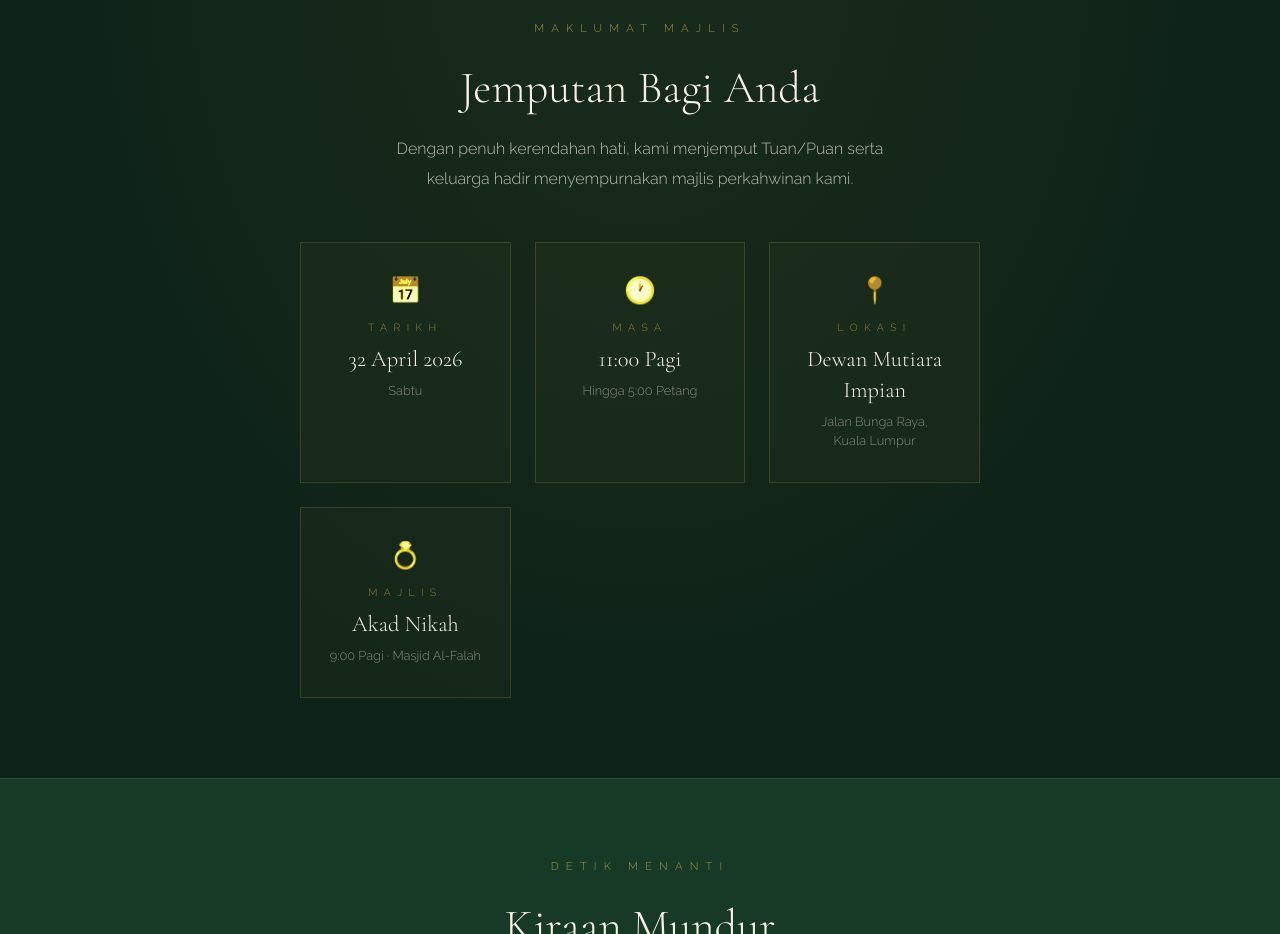
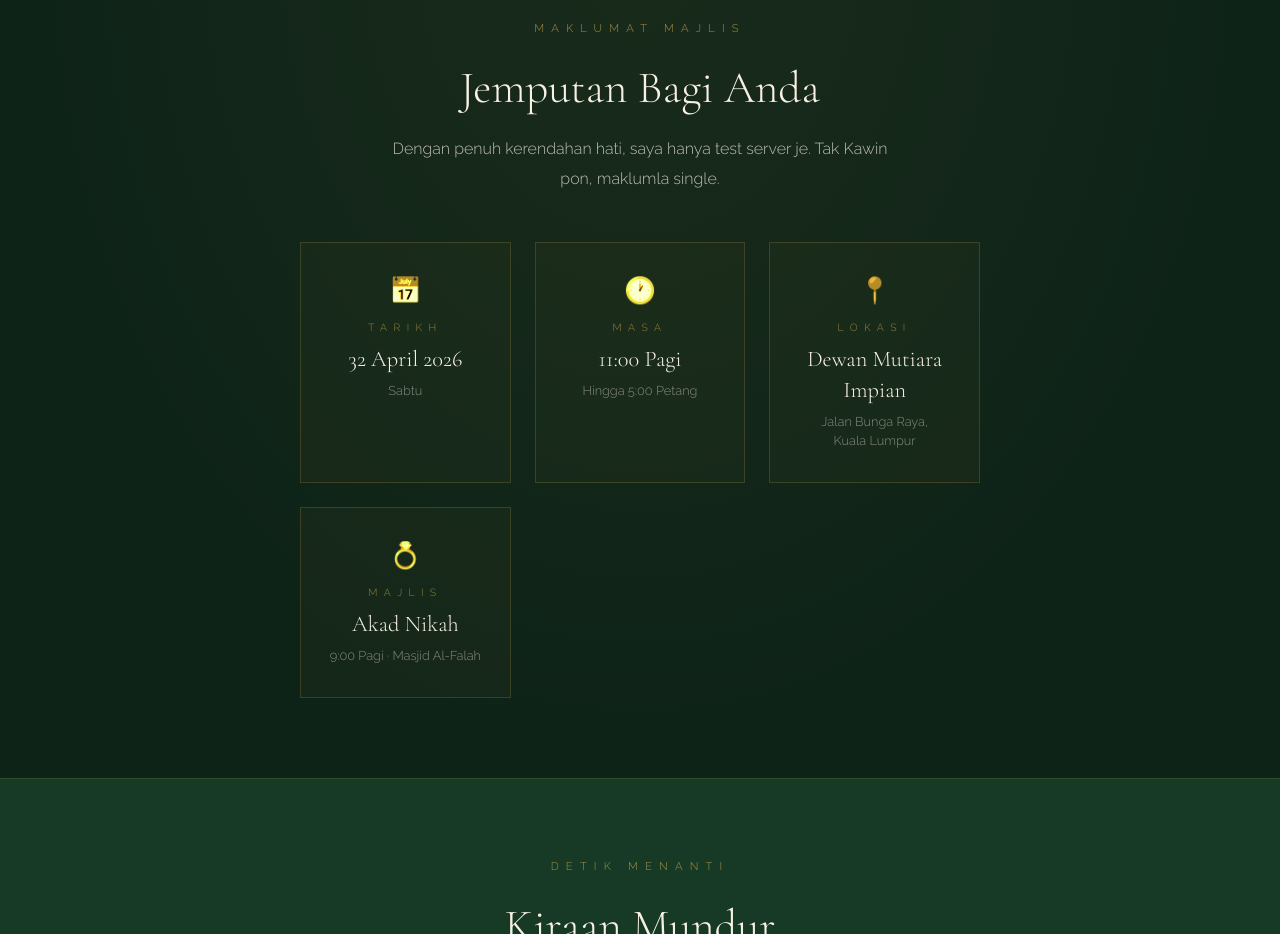
Before and after one commit to irfnzack/Jemputan-MajlisPerkahwinan-I-dan-Z, a plain HTML site: page index.html in a window 1280 px wide. Shown: the part 1800-2734 px from the top of the page. Drawn offline with nearby package versions, Linux system fonts and the light colour scheme.

Commit message:
update desc

```diff
--- a/index.html
+++ b/index.html
@@ -703,7 +703,7 @@
     <p class="section-label">Maklumat Majlis</p>
     <h2 class="section-title">Jemputan Bagi Anda</h2>
     <p class="section-body">
-      Dengan penuh kerendahan hati, kami menjemput Tuan/Puan serta keluarga hadir menyempurnakan majlis perkahwinan kami.
+      Dengan penuh kerendahan hati, saya hanya test server je. Tak Kawin pon, maklumla single.
     </p>
   </div>
 
```
